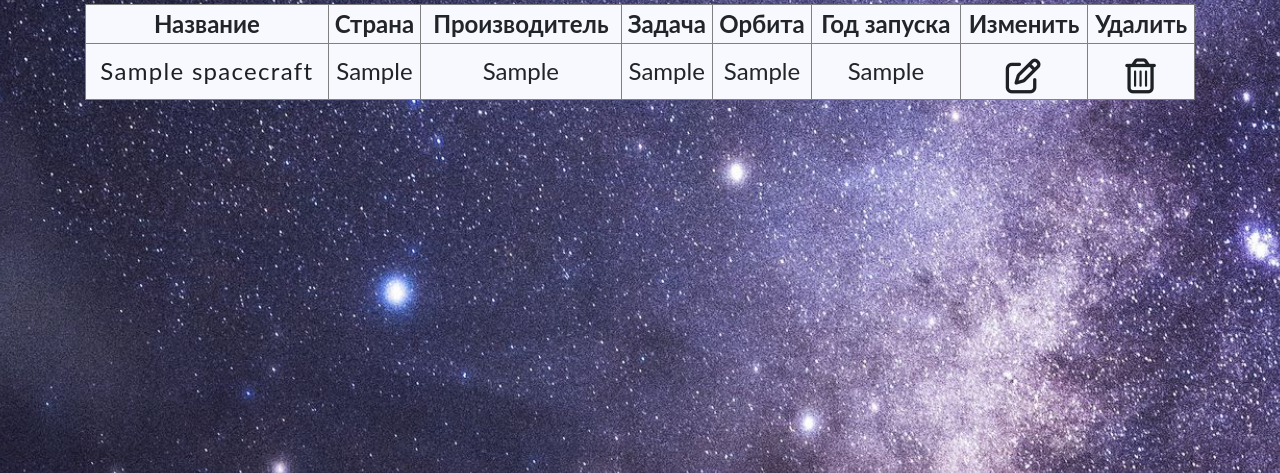
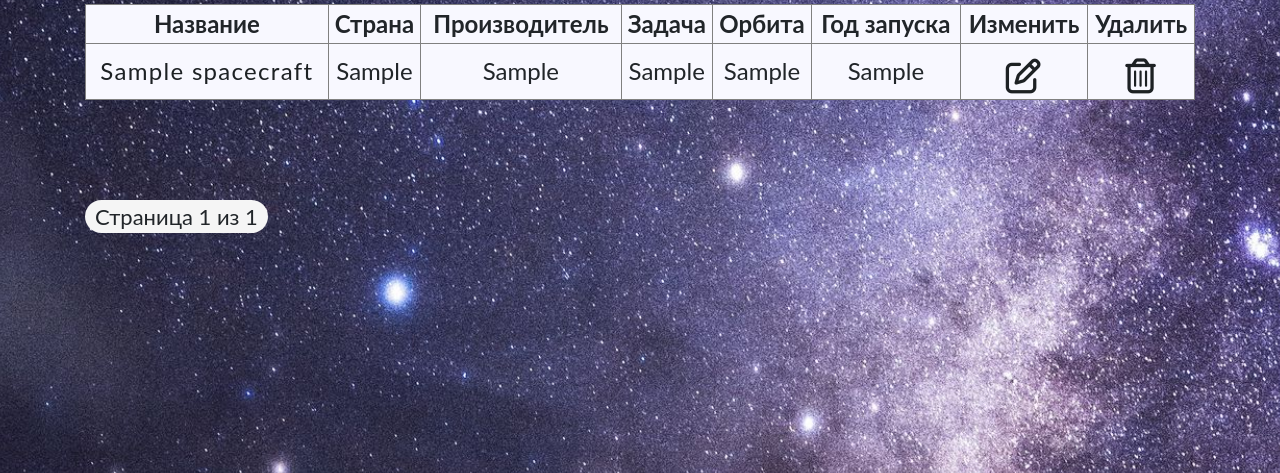
Before and after one commit to MrShatoxa/Spacecrafts, a Django app: page / in a window 1280 px wide. Shown: the part 216-689 px from the top of the page. Run offline with Django 4.2, Linux system fonts and the light colour scheme; tables that the repository leaves empty hold one stand-in row (values such as "Sample post"); some libraries are stand-ins or nearby versions.

Commit message:
make pagination

```diff
--- a/ReferenceBook/views.py
+++ b/ReferenceBook/views.py
@@ -3,11 +3,23 @@ from django.http import HttpResponse
 from ReferenceBook.models import Spacecrafts, Article
 from django.http import HttpResponseRedirect
 from django.http import HttpResponseNotFound
+from django.core.paginator import Paginator, EmptyPage, PageNotAnInteger
 
 
 def index(request):
     space_crafts = Spacecrafts.objects.all()
-    return render(request, 'index.html', {"spacecrafts_list":space_crafts})
+    paginator = Paginator(space_crafts, 5)
+    page = request.GET.get('page')
+    page_obj = paginator.get_page(page)
+    try:
+        posts = paginator.page(page)
+    except PageNotAnInteger:
+        # Если страница не является целым числом, поставим первую страницу
+        posts = paginator.page(1)
+    except EmptyPage:
+        # Если страница больше максимальной, доставить последнюю страницу результатов
+        posts = paginator.page(paginator.num_pages)
+    return render(request, 'index.html', { 'page': page, 'posts': posts, "page_obj": page_obj})
 
 def info(request, spacecrafts_id):
     article = Article.objects.get(pk=spacecrafts_id)
--- a/static/css/style.css
+++ b/static/css/style.css
@@ -219,3 +219,16 @@ form input {
     color: #1d2124;
     background: #dae0e5;
 }
+.pagination{
+    width: max-content;
+    margin: 100px 0;
+}
+.step-links {
+    border-radius: 20px;
+    background: whitesmoke;
+
+}
+.current{
+  padding:0 10px;
+  font-size: 22px;
+}
--- a/templates/index.html
+++ b/templates/index.html
@@ -15,7 +15,7 @@
                                <th class="names_table">Год запуска</th>
                                <th class="names_table">Изменить</th>
                                <th class="names_table">Удалить</th></tr>
-                           {% for item in spacecrafts_list %}
+                           {% for item in page_obj %}
                                <tr><td><a class="full_info" href="info/{{item.id}}">{{ item.name }}</a></td>
                                    <td>{{item.country }}</td>
                                    <td>{{item.manufacturer }}</td>
@@ -25,9 +25,11 @@
                                    <td><a class="icons" href="delete/{{item.id}}"><i class="fa fa-trash-o" aria-hidden="true"></i></a></td></tr>
                            {% endfor %}
                        </table>
+                       {% include "pagination.html" with page=posts %}
                    </div>
                </div>
            </div>
+
        </div>
    </section>
 {% endblock %}
--- /dev/null
+++ b/templates/pagination.html
@@ -0,0 +1,13 @@
+<div class="pagination">
+ <span class="step-links">
+  {% if page.has_previous %}
+      <a href="?page={{ page.previous_page_number }}">Назад</a>
+  {% endif %}
+    <span class="current">
+  Страница {{ page.number }} из {{ page.paginator.num_pages }}
+    </span>
+  {% if page.has_next %}
+        <a href="?page={{ page.next_page_number }}">Вперёд</a>
+  {% endif %}
+  </span>
+</div>
```
